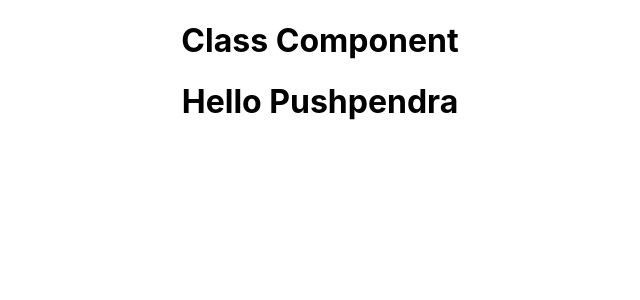
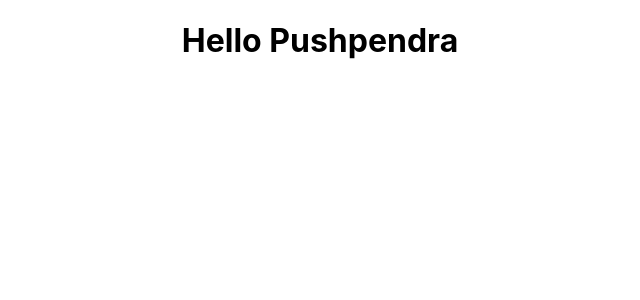
Before and after one commit to pushpendraaaa/learn-reactjs, a React (Create React App) app: page / in a window 1280 px wide. Shown: the top 300 px of the page, without its empty margins (320-960 px from the left). Built offline with nearby package versions, Linux system fonts and the light colour scheme.

Commit message:
What is JSX

```diff
--- a/src/App.js
+++ b/src/App.js
@@ -1,12 +1,14 @@
 import "./App.css";
 import GreetFunctional from "./components/01GreetFunctional";
 import WelcomeClass from "./components/02WelcomeClass";
+import WithAndWithoutJsx from "./components/03WithAndWithoutJsx";
 
 function App() {
 	return (
 		<div className="App">
-			<WelcomeClass />
-			<GreetFunctional />
+			<WithAndWithoutJsx />
+			{/* <WelcomeClass /> */}
+			{/* <GreetFunctional /> */}
 			{/* <p>Hello World!</p> */}
 		</div>
 	);
--- /dev/null
+++ b/src/components/03WithAndWithoutJsx.js
@@ -0,0 +1,36 @@
+import React from "react";
+
+const WithAndWithoutJsx = () => {
+	// 1. With JSX
+	// render() {
+	// 	return (
+	// 		<div>
+	// 			<h1>Hell World!</h1>
+	// 		</div>
+	// 	);
+	// }
+	// 2. Without JSX
+	// return React.createElement("div", null, "Hello Pushpendra");
+	// return React.createElement("div", null, "h1", "Hello Pushpendra");
+	// return React.createElement(
+	// 	"div",
+	// 	null,
+	// 	React.createElement("h1", null, "Hello Pushpendra")
+	// );
+	return React.createElement(
+		"div",
+		{ id: "hello", className: "dummyClass" }, // additional property
+		React.createElement("h1", null, "Hello Pushpendra")
+	);
+};
+
+export default WithAndWithoutJsx;
+
+// JSX Diffrence
+// class => className
+// for => htmlFor
+// camelCase property naming convention
+// onclick => onClick
+// tabindex => tabIndex
+
+// https://github.com/facebook/react/issues/
```
